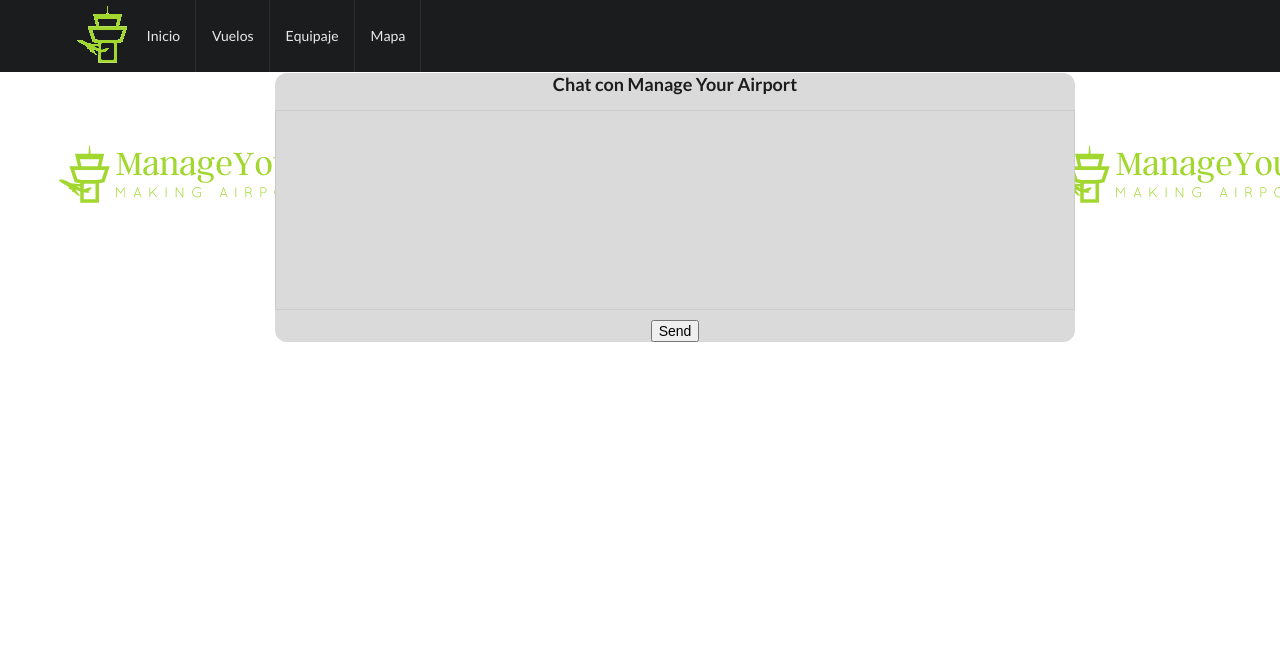
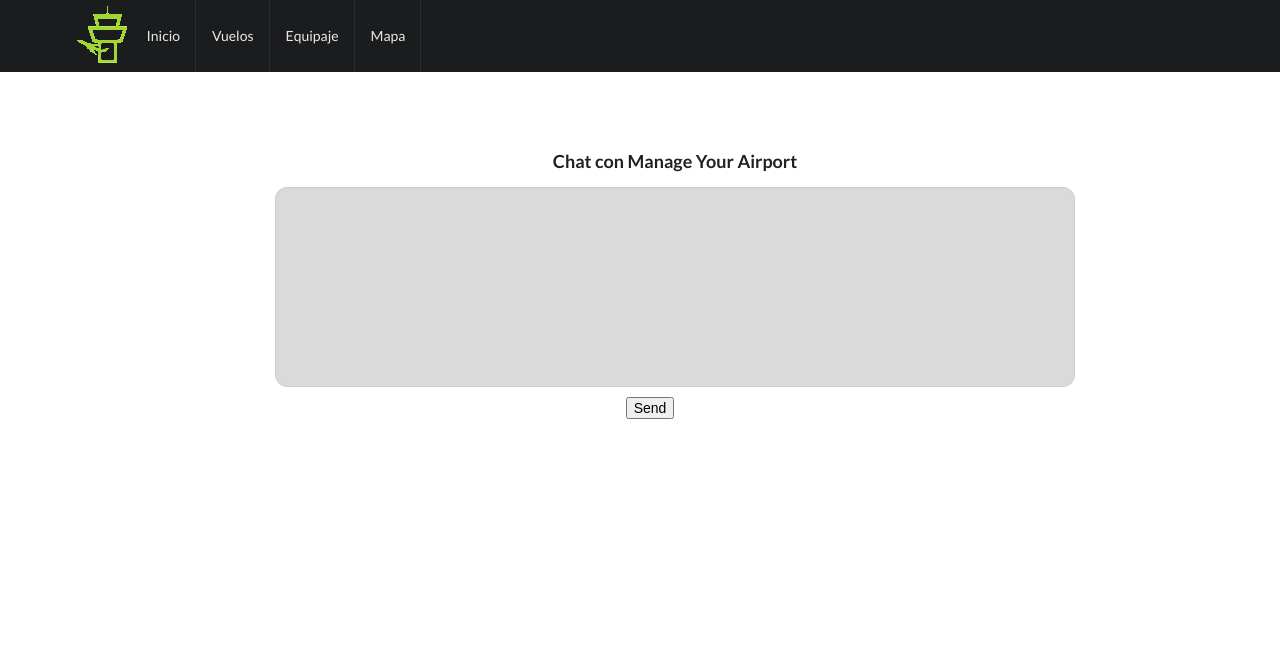
Before and after one commit to danitico/ManageYourAirport, a Symfony app: template templates/watson/index.html.twig in a window 1280 px wide. Shown: the top 669 px of the page. Before the commit the page ends 342 px from the top, so only its background shows below. Run offline with Twig, Linux system fonts and the light colour scheme; the template is opened without the code that fills it, so the values that code supplies are empty; form fields are guessed from the names that the template uses; some libraries are stand-ins or nearby versions.

Commit message:
Added improvements in UI

```diff
--- a/templates/homepage/index.html.twig
+++ b/templates/homepage/index.html.twig
@@ -149,7 +149,7 @@
             </div>
 
             <div class="ui text container">
-                <h1 class="ui inverted header">
+                <h1 class="ui inverted header" style="color: #2f3032">
                     ManageYourAirport
                 </h1>
                 <h2>Making airports easy</h2>
--- a/templates/watson/index.html.twig
+++ b/templates/watson/index.html.twig
@@ -8,16 +8,11 @@
     <link rel="stylesheet" href="https://cdnjs.cloudflare.com/ajax/libs/semantic-ui/2.3.0/semantic.min.css"/>
     <style>
     #contenedor{
-        margin-top: 73px;
+        margin-top: 150px;
 /*        margin: auto;*/
         max-width: 800px;
         max-height: 800px;
         margin-left: 275px;
-        -moz-border-radius: 12px;
-        -o-border-radius: 12px;
-        border-radius: 12px;
-        -webkit-border-radius: 12px;
-
     }
 
     #conversaciones{
@@ -26,16 +21,22 @@
         border:1px solid #CCC;
         overflow-y: scroll;
         position: relative;
+        -moz-border-radius: 12px;
+        -o-border-radius: 12px;
+        border-radius: 12px;
+        -webkit-border-radius: 12px;
+
     }
     </style>
+
 {% endblock %}
 
 {% block body %}
     {{ parent() }}
-    <div style="background-image: url('img/white_logo.png')">
-        <div id="contenedor" style="background-color: #DADADA;">
+
+    <div id="contenedor">
         <h3 style="text-align: center">Chat con Manage Your Airport</h3>
-            <div id="conversaciones">
+        <div id="conversaciones" style="background-color: #DADADA">
             {% for mensaje in mensajes %}
                 <b>{{ "Tú: " }}</b> {{ mensaje.send }} <br>
                 {% for recibido in mensaje.received %}
@@ -45,9 +46,9 @@
         </div>
         <div style="text-align: center">
             {{ form_start(form) }}
-                    {{ form_row(form.send) }}
+                <div style="margin-left: -50px">{{ form_row(form.send) }}</div>
+                <div style="margin-top: 10px"></div>
             {{ form_end(form) }}
         </div>
     </div>
-    </div>
 {% endblock %}
```
Also changed, not shown: src/Controller/SettingsController.php (+9 -3 lines), templates/security/register.html.twig (+5 -5 lines), templates/settings/index.html.twig (+16 -4 lines). Lines whose indentation alone changed are shown as unchanged.
